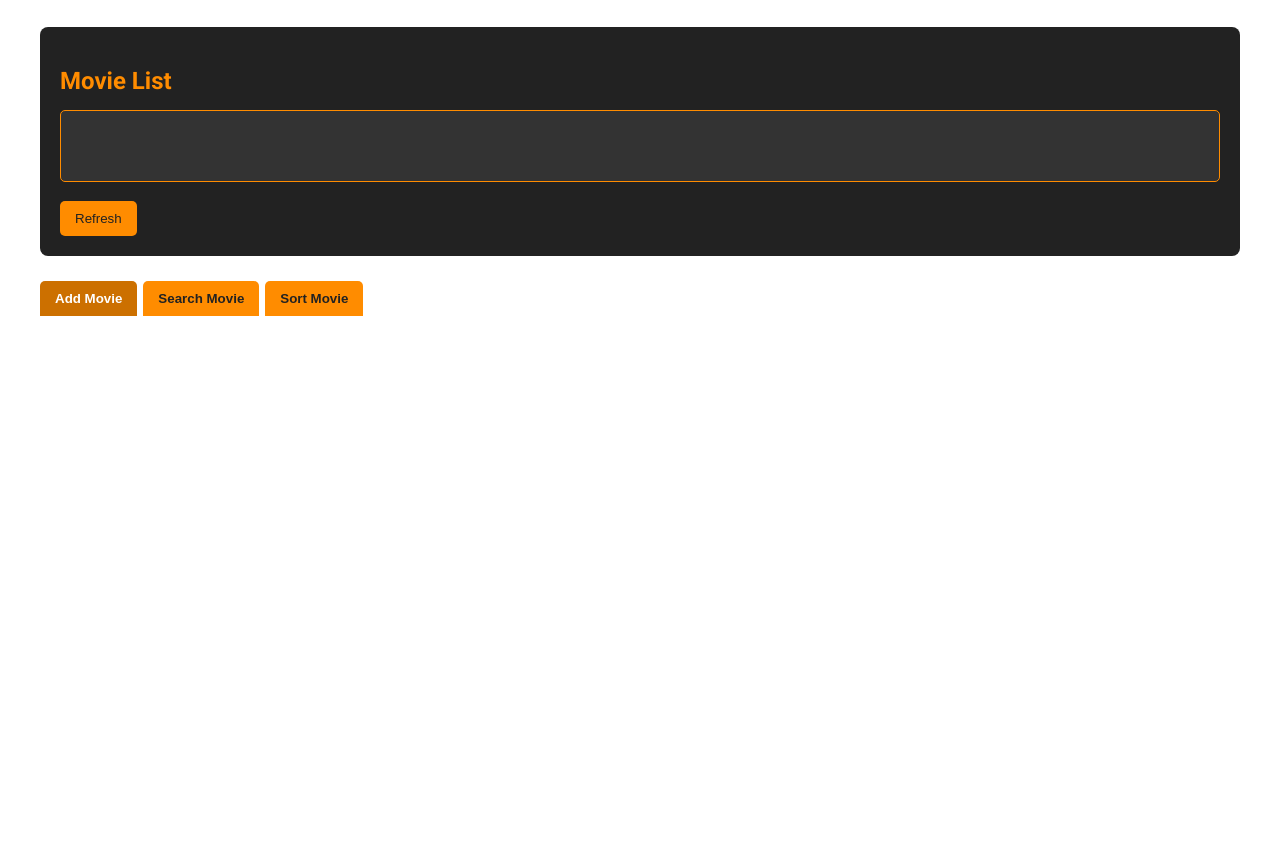
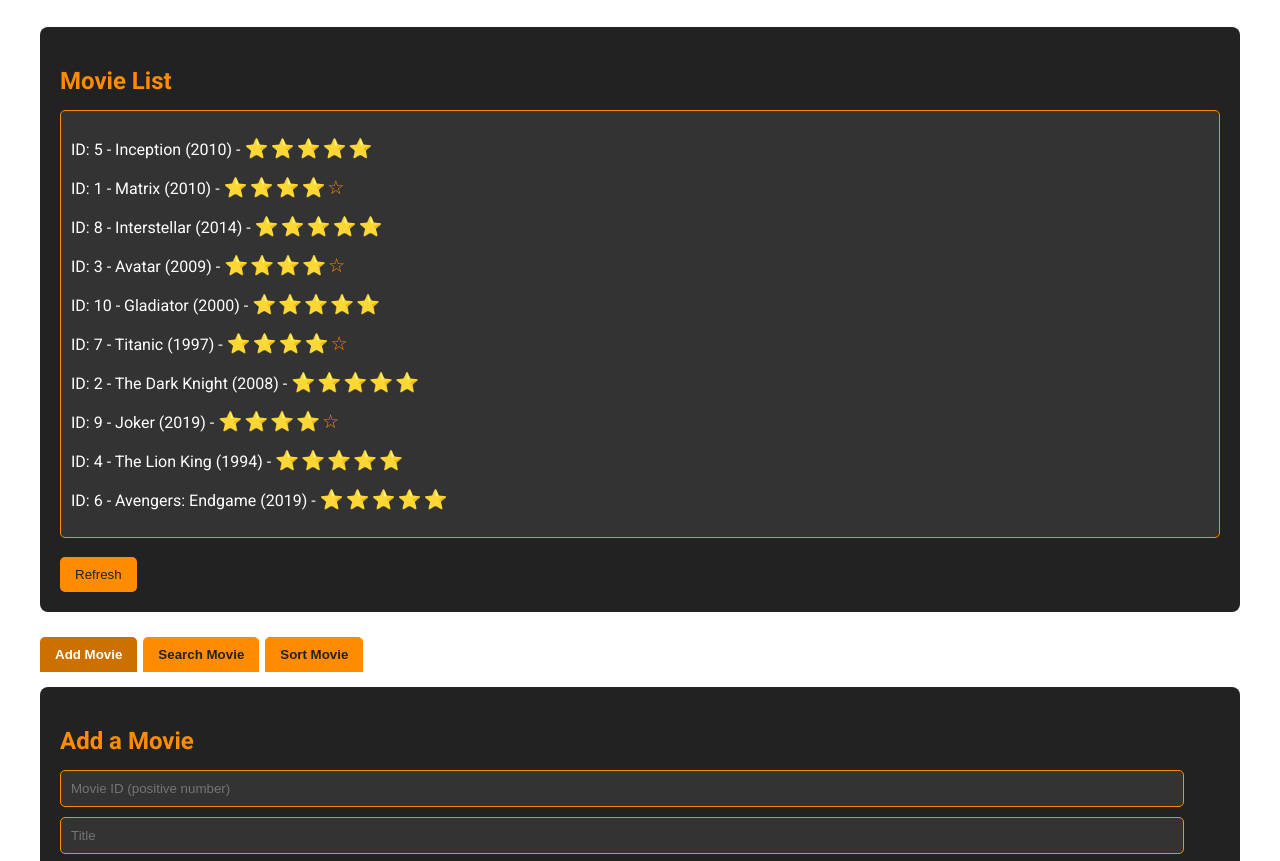
Before and after one commit to MDeak97/JSAT2-part5, a plain HTML site: page index.html in a window 1280 px wide. Shown: the part 81-942 px from the top of the page. Before the commit the page ends 800 px from the top, so only its background shows below. Drawn offline with Linux system fonts and the light colour scheme.

Commit message:
Adding display movie function

```diff
--- a/script.js
+++ b/script.js
@@ -1,10 +1,10 @@
 // File: script.js
 // Description: File to answer questions from Part 5 of assessment JSAT 2
 // Author: Michael Deak
-// Date: 15/11/2025
+// Date: 16/11/2025
 // Version: 1.00
 
-// CLASSES & MOVIE DATA
+// Classes and Movie Data
 
 class Movie {
   constructor(id, title, year, rating) {
@@ -110,3 +110,29 @@ window.addEventListener("DOMContentLoaded", () => {
   displayList(movieList.movies);
   document.getElementById("AddMovie").style.display = "block";
 });
+
+// Display movie function
+
+function displayList(list) {
+  const box = document.getElementById("movieList");
+  box.replaceChildren();
+
+  list.forEach((m) => {
+    const p = document.createElement("p");
+    p.textContent = `ID: ${m.id} - ${m.title} (${m.year}) - `;
+    const starsContainer = document.createElement("span");
+
+    for (let i = 1; i <= 5; i++) {
+      const star = document.createElement("span");
+      star.textContent = i <= m.rating ? "⭐" : "☆";
+      star.addEventListener("click", () => {
+        m.rating = i;
+        displayList(list);
+      });
+      starsContainer.appendChild(star);
+    }
+
+    p.appendChild(starsContainer);
+    box.appendChild(p);
+  });
+}
--- a/style.css
+++ b/style.css
@@ -11,19 +11,19 @@ body {
 h1 {
   text-align: center;
   margin-bottom: 30px;
-  color: #222222; /* Main title color */
+  color: #222222;
 }
 
 /* Card */
 .card {
-  background-color: #222222; /* dark card background */
+  background-color: #222222;
   padding: 20px;
   margin-bottom: 25px;
   border-radius: 8px;
 }
 
 .card h2 {
-  color: #ff8c00; /* Card heading */
+  color: #ff8c00;
   margin-bottom: 15px;
 }
 
```
